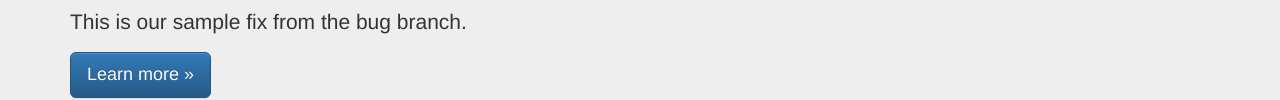
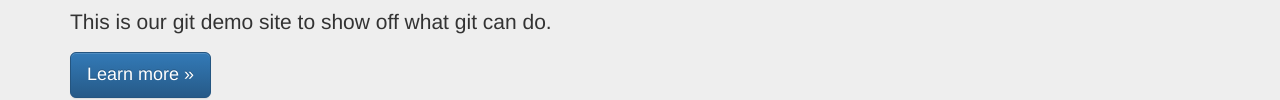
Before and after one commit to starmanDX/git-demo, a plain HTML site: page index.html in a window 1280 px wide. Shown: the part 190-290 px from the top of the page. Drawn offline with nearby package versions, Linux system fonts and the light colour scheme.

Commit message:
start mods to site

```diff
--- a/index.html
+++ b/index.html
@@ -56,7 +56,7 @@
     <div class="jumbotron">
       <div class="container">
         <h1>Hello, Git user!</h1>
-        <p>This is our sample fix from the bug branch.</p>
+        <p>This is our git demo site to show off what git can do.</p>
         <p><a class="btn btn-primary btn-lg" href="#" role="button">Learn more &raquo;</a></p>
       </div>
     </div>
```
Also changed, not shown: 1 other file.
